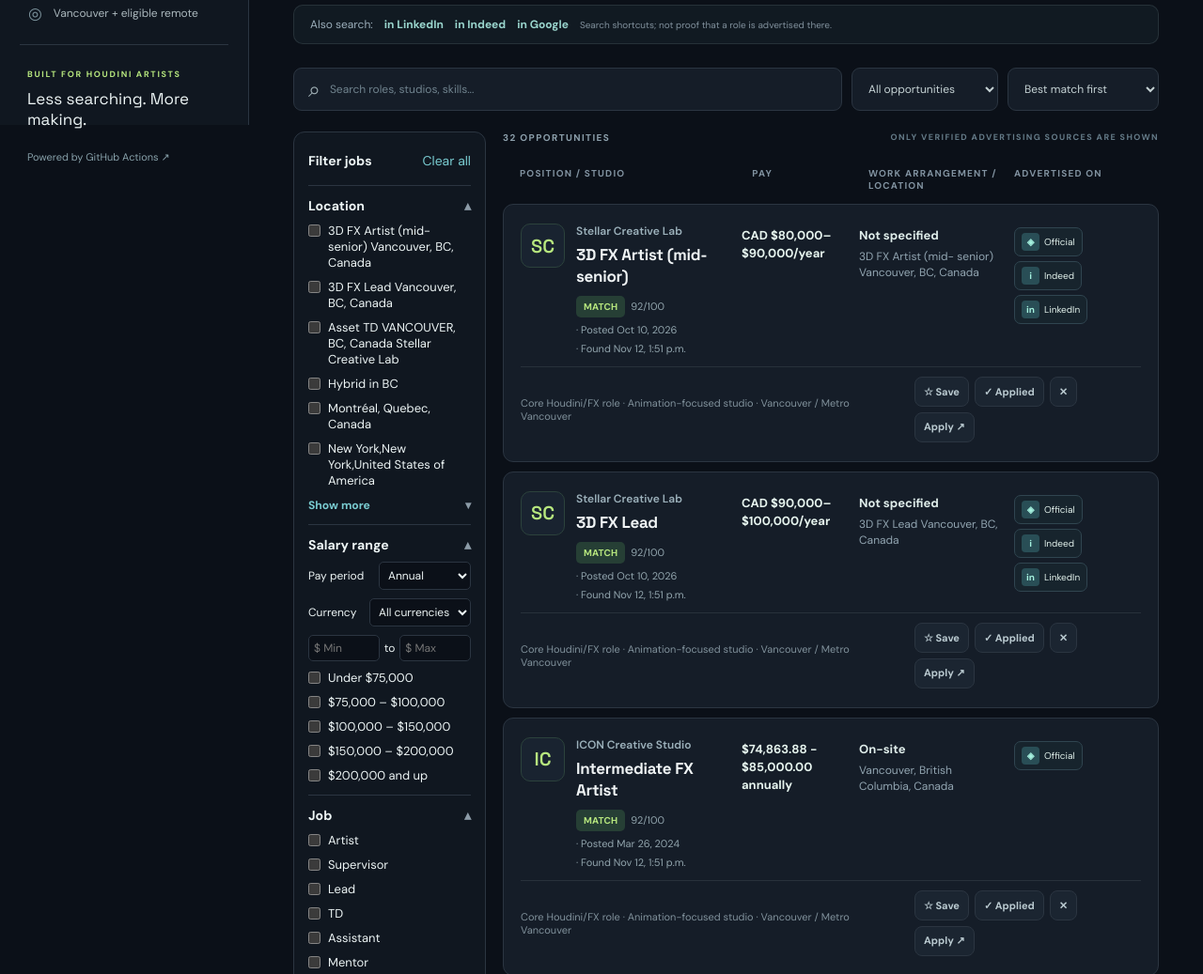
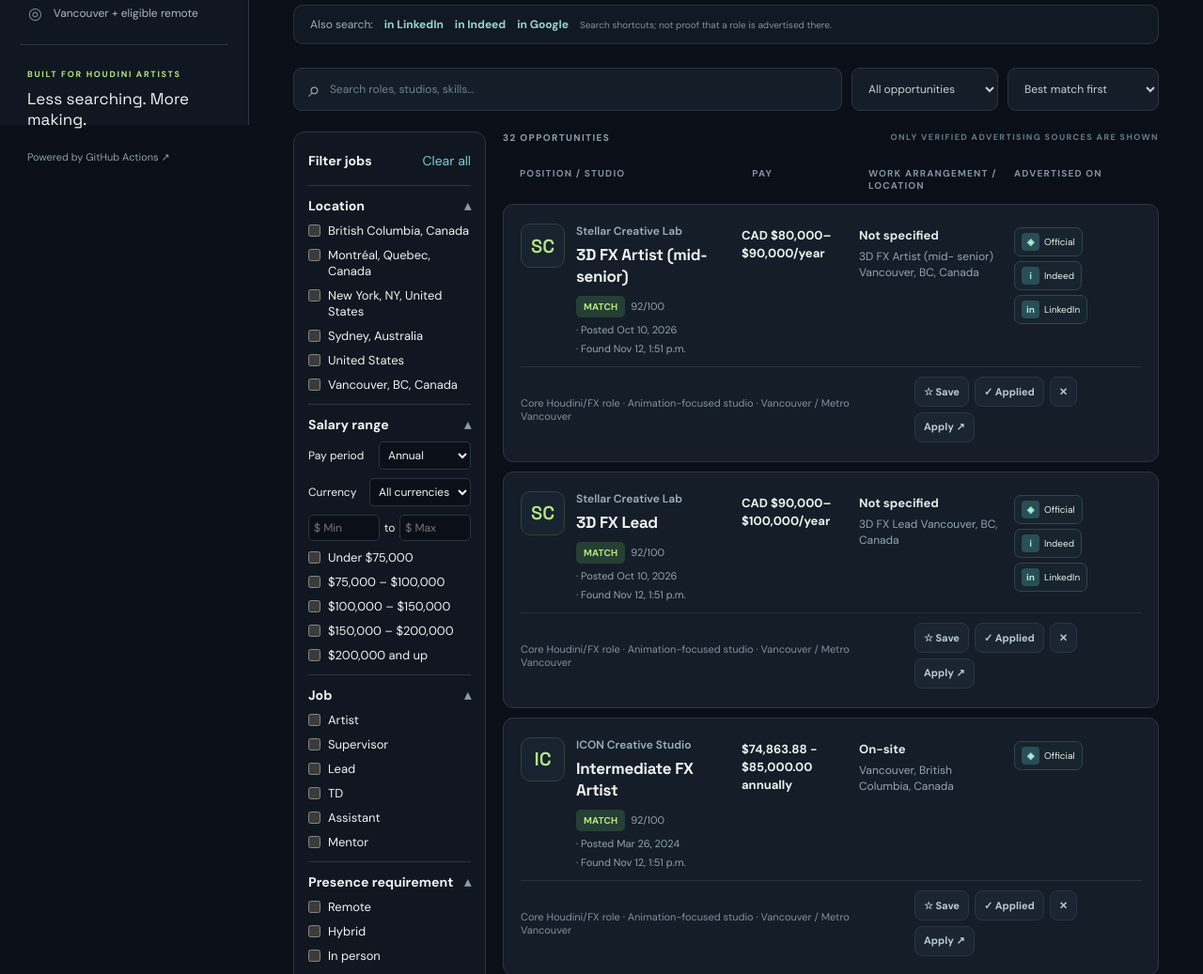
Before and after one commit to securitybreach001/framefinder, a plain HTML site: page site/index.html in a window 1280 px wide. Shown: the part 667-1704 px from the top of the page at 94% size. Drawn offline with Linux system fonts and the light colour scheme.

Commit message:
Show geographic names in the Location filter

```diff
--- a/site/app.js
+++ b/site/app.js
@@ -40,12 +40,23 @@
   ];
   const presence = ['Remote', 'Hybrid', 'On-site', 'Not specified'];
   const money = new Intl.NumberFormat('en-CA', {maximumFractionDigits: 2});
-  const locationKey = value => value.trim().toLowerCase();
-  const locations = job => (job.location || '').split(';').map(value => {
-    const trimmed = value.trim();
-    if (/^vancouver\s*,\s*(?:(?:bc|british columbia)\s*,\s*)?canada$/i.test(trimmed)) return 'Vancouver, BC, Canada';
-    return trimmed;
-  }).filter(Boolean);
+  const locationKey = value => value.normalize('NFKC').trim().toLowerCase();
+  const locationAliases = [
+    [/\bvancouver\s*,?\s*(?:(?:bc|british columbia)\s*,?\s*)?canada\b/i, 'Vancouver, BC, Canada'],
+    [/\b(?:montréal|montreal)\s*,\s*(?:québec|quebec|qc)\s*,\s*canada\b/i, 'Montréal, Quebec, Canada'],
+    [/\bnew york\s*,\s*(?:new york|ny)\s*,\s*(?:united states(?: of america)?|usa)\b/i, 'New York, NY, United States'],
+    [/\bbritish columbia\b|\bBC\b/i, 'British Columbia, Canada'],
+  ];
+  function locations(job) {
+    return (job.location || '').split(';').map(raw => {
+      const value = raw.trim();
+      const alias = locationAliases.find(([pattern]) => pattern.test(value));
+      if (alias) return alias[1];
+      return value.replace(/^(?:remote|hybrid|on[- ]?site|in[- ]person|in[- ]office)(?:\s*(?:[,–—-]|\bin\b|\bfrom\b)\s*|\s*$)/i, '')
+        .split(',').map(part => part.trim()).filter(Boolean).join(', ')
+        .replace(/\bUnited States of America\b/i, 'United States');
+    }).filter(Boolean);
+  }
   function salaryBand(salary) {
     const text = salary || '';
     const amounts = [...text.matchAll(/\$\s*(\d[\d,]*(?:\.\d+)?)\s*(k\b)?/gi)]
--- a/site/index.html
+++ b/site/index.html
@@ -83,6 +83,6 @@
       <footer><div><span class="footer-star">✳</span> framefinder <span class="footer-sub">Independent, free & built for one person.</span></div><div class="footer-note">Statuses are stored only in this browser · <a href="https://github.com" target="_blank" rel="noopener noreferrer">Automation runs on GitHub</a></div></footer>
     </main>
   </div>
-  <script src="./app.js?v=job-filters" defer></script>
+  <script src="./app.js?v=location-filter" defer></script>
 </body>
 </html>
```
